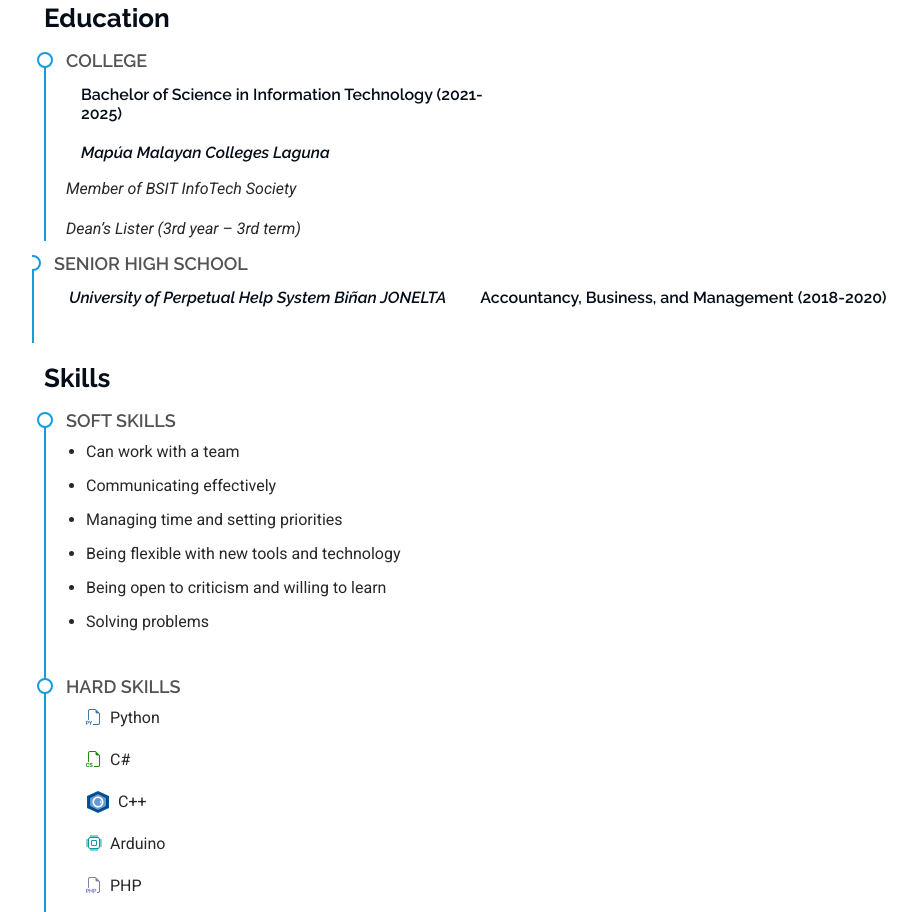
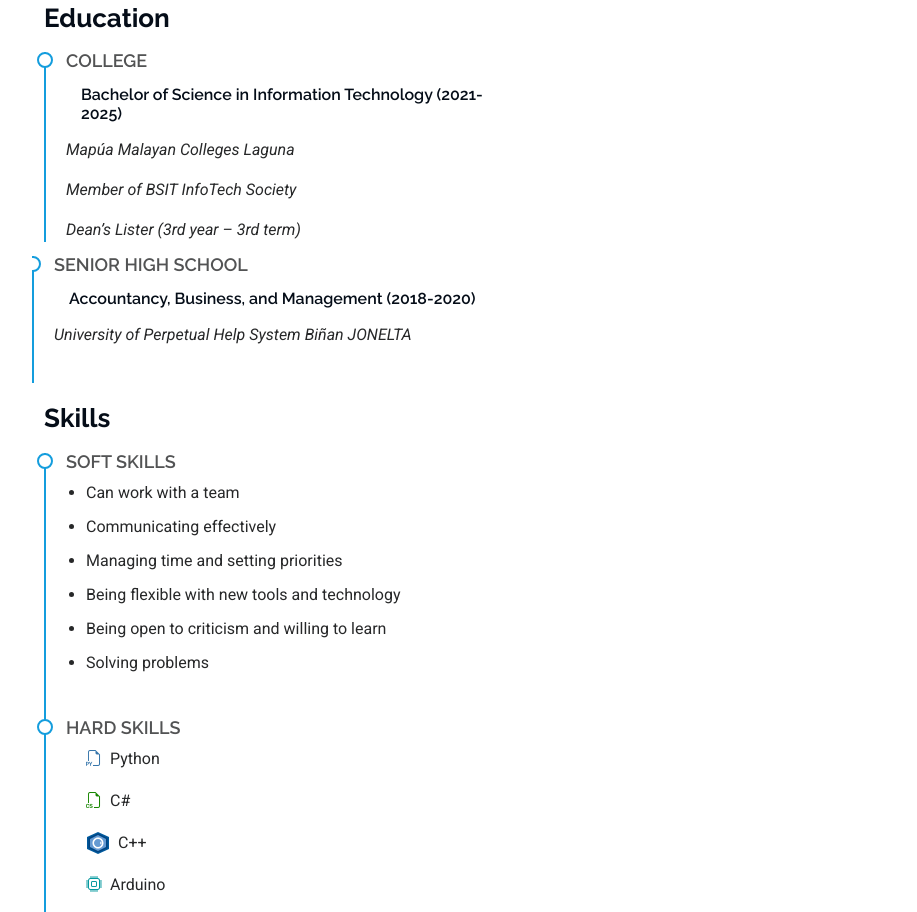
Before and after one commit to notMar10/notMar10, a plain HTML site: page index.html in a window 1280 px wide. Shown: the part 2363-3275 px from the top of the page, without its empty margins (268-1185 px from the left). Drawn offline with Linux system fonts and the light colour scheme.

Commit message:
Update index.html

```diff
--- a/index.html
+++ b/index.html
@@ -397,7 +397,7 @@
             <div class="resume-item">
               <h4>COLLEGE </h4>
               <h5>Bachelor of Science in Information Technology (2021-2025) </h5>
-              <h5><em>Mapúa Malayan Colleges Laguna </em></h5>
+              <p><em>Mapúa Malayan Colleges Laguna </em></p>
               <p><em>Member of BSIT InfoTech Society </em></p>
               <p><em>Dean’s Lister (3rd year – 3rd term) </em></p>
             </div><!-- Edn Resume Item -->
@@ -405,8 +405,8 @@
 
            <div class="resume-item">
               <h4>SENIOR HIGH SCHOOL </h4>
-              <h5><em>University of Perpetual Help System Biñan JONELTA </em></h5>
               <h5>Accountancy, Business, and Management (2018-2020) </h5>
+              <p><em>University of Perpetual Help System Biñan JONELTA </em></p>
             </div><!-- Edn Resume Item -->
 
           <div class="col-lg-6" data-aos="fade-up" data-aos-delay="200">
```
